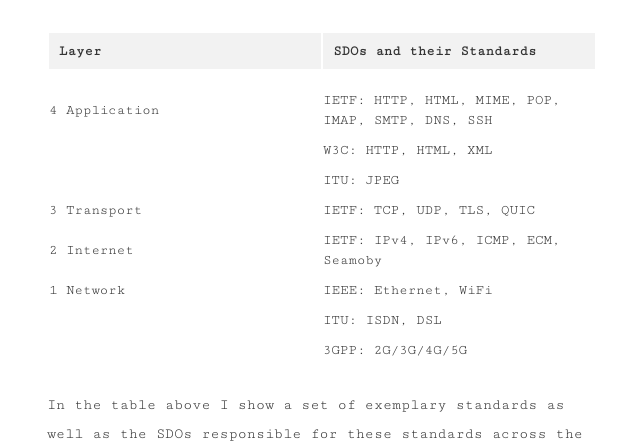
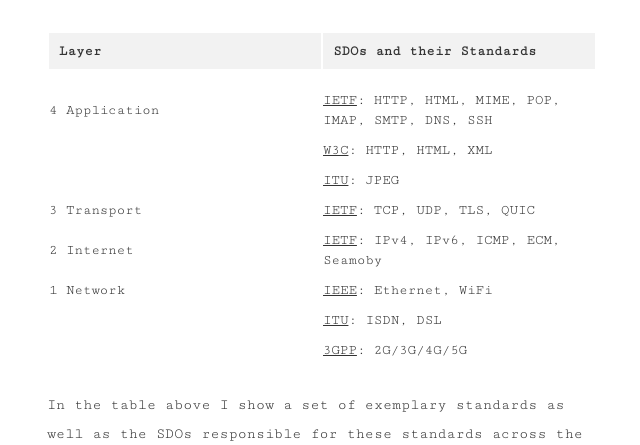
Before and after one commit to Christovis/Christovis.github.io, a Jekyll site: the page built from _blog/2021-11-29-blog-iad_aid_workshop.md, in a window 1280 px wide and 900 px high, scrolled down 2148 px. Shown: the part 168-613 px from the top of the window, without its empty margins (318-958 px from the left). Built offline with Jekyll 4.4.1, drawn with Linux system fonts in a browser that asks for light colours.

Commit message:
some updates

```diff
--- a/_blog/2021-11-29-blog-iad_aid_workshop.md
+++ b/_blog/2021-11-29-blog-iad_aid_workshop.md
@@ -22,14 +22,14 @@
 
 | Layer         | SDOs and their Standards
 | ------------- | -------------------------------------------------------------
-| 4 Application | IETF: HTTP, HTML, MIME, POP, IMAP, SMTP, DNS, SSH
-|               | W3C: HTTP, HTML, XML
-|               | ITU: JPEG
-| 3 Transport   | IETF: TCP, UDP, TLS, QUIC
-| 2 Internet    | IETF: IPv4, IPv6, ICMP, ECM, Seamoby
-| 1 Network     | IEEE: Ethernet, WiFi
-|               | ITU: ISDN, DSL
-|               | 3GPP: 2G/3G/4G/5G
+| 4 Application | <u>IETF</u>: HTTP, HTML, MIME, POP, IMAP, SMTP, DNS, SSH
+|               | <u>W3C</u>: HTTP, HTML, XML
+|               | <u>ITU</u>: JPEG
+| 3 Transport   | <u>IETF</u>: TCP, UDP, TLS, QUIC
+| 2 Internet    | <u>IETF</u>: IPv4, IPv6, ICMP, ECM, Seamoby
+| 1 Network     | <u>IEEE</u>: Ethernet, WiFi
+|               | <u>ITU</u>: ISDN, DSL
+|               | <u>3GPP</u>: 2G/3G/4G/5G
 
 
 In the table above I show a set of exemplary standards as well as the SDOs responsible for these standards across the TCP/IP layers to give idea about what the different SDOs are concerned with (it of course, grossly oversimplifies the vast array of standards and SDOs involved in Internet technologies).
```
